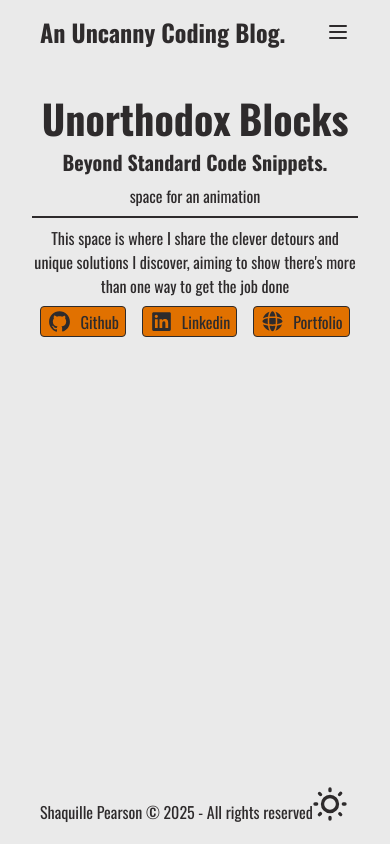
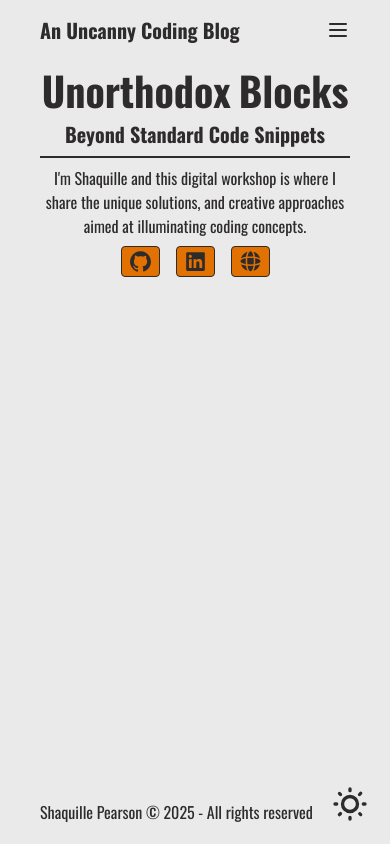
Before and after one commit to SV592/blog-app, a Next.js app: page / in a window 390 px wide. Built offline with nearby package versions, Linux system fonts and the light colour scheme.

Commit message:
more header responsiveness

```diff
--- a/src/app/components/Footer/Footer.tsx
+++ b/src/app/components/Footer/Footer.tsx
@@ -4,7 +4,7 @@ import React from 'react'
 const Footer: React.FC = () => {
   return (
     // Fixed 5 units from the bottom of the viewport
-    <footer className="fixed bottom-5 min-w-[330px]">
+    <footer className="fixed bottom-5">
         <div className="flex">
             {/* Aside contains the copyright */}
             <aside className="flex gap-2 items-center">
--- a/src/app/components/Header/Header.tsx
+++ b/src/app/components/Header/Header.tsx
@@ -4,9 +4,9 @@ import React from 'react'
 const Header: React.FC = () => {
   return (
     // Main container with flex layout for spacing and alignment
-    <div className='flex flex-col mt-10 place-content-between items-center gap-2 xl:gap-0 xl:flex-row'>
+    <div className='flex flex-col place-content-between items-center gap-2 mt-4 md:mt-0'>
       {/* Left section: Title and subtitle */}
-      <div className='flex flex-col items-center font-bold text-[2.5rem] sm:text-[4rem] md:text-[7rem] lg:text-[9rem] xl:flex-row'>
+      <div className='flex flex-col items-center font-bold text-[2.5rem] sm:text-[4rem] md:text-[7rem] lg:text-[9rem]'>
         {/* Main title */}
         <div className='flex gap-2 md:gap-4'>
           <h1>Unorthodox</h1>
@@ -14,18 +14,16 @@ const Header: React.FC = () => {
         </div>
 
           {/* Sub title */}
-          <h1 className='text-xl mx-2 xl:w-25 sm:text-2xl'>Beyond Standard Code Snippets.</h1>
+          <h1 className='text-xl mx-2'>Beyond Standard Code Snippets</h1>
       </div>
 
-      <h1>space for an animation</h1>
-
        {/* Right section: Overview and social links */}
-      <div className='flex flex-col text-center border-t-2 border-l-0 gap-2 py-2 xl:py-0 xl:border-l-2 xl:border-t-0'>
+      <div className='flex flex-col text-center border-t-2 gap-2 py-2'>
         {/* Overview heading */}
-        <h1 className='font-bold text-[1rem] hidden xl:block md:text-xl lg:text-2xl'>Overview</h1>
+        {/* <h1 className='font-bold text-[1rem] hidden xl:block md:text-xl lg:text-2xl'>Welcome</h1> */}
         {/* Overview description */}
-         <p className='text-center text-[1rem] sm:w-full xl:w-80'>
-          This space is where I share the clever detours and unique solutions I discover, aiming to show there&apos;s more than one way to get the job done
+         <p className='text-center text-[1rem]'>
+          I&apos;m Shaquille and this digital workshop is where I share the unique solutions, and creative approaches aimed at illuminating coding concepts.
          </p>
          {/* Social links */}
         <div className='flex justify-center'>
@@ -50,7 +48,7 @@ const Header: React.FC = () => {
               21.4426 14.7097 21.7329 15.1935 21.6361C19.129 20.3135 22 16.6039 22
               12.1845C21.9677 6.70064 17.4839 2.24902 12 2.24902Z"/>
             </svg>
-            <span>Github</span>
+            <span className='hidden md:block'>Github</span>
           </a>
           {/* Linkedin link */}
           <a href="https://www.linkedin.com/in/shaquille-pearson-47bb5a208/" target="_blank" className='social-links'>
@@ -67,7 +65,7 @@ const Header: React.FC = () => {
               14.0613V18.3H10.0968V9.73548H12.6807V10.9258H12.7097C13.0872 10.229 13.9291 9.53226 15.2356
               9.53226C17.9356 9.53226 18.4291 11.2742 18.4291 13.6548V18.3H18.371Z"/>
             </svg>
-            <span>Linkedin</span>
+            <span className='hidden md:block'>Linkedin</span>
           </a>
           {/* Portfolio link */}
           <a href="https://shaquillepearson.com/" target="_blank" className='social-links'>
@@ -128,7 +126,7 @@ const Header: React.FC = () => {
               14.3069 19.0675 14.6072C18.3353 14.8323 17.5105
               15.0093 16.6324 15.1425C16.7122 14.1691 16.7486 13.1794 16.7486 12.2149Z"/>
             </svg>
-          <span>Portfolio</span>
+          <span className='hidden md:block'>Portfolio</span>
         </a>
         </div>
       </div>
--- a/src/app/components/NavBar/Navbar.tsx
+++ b/src/app/components/NavBar/Navbar.tsx
@@ -16,10 +16,10 @@ const Header: React.FC = () => {
     // Navigation bar container with flex layout
     <nav className="flex pt-4 items-center place-content-between relative gap-4">
       {/* Blog title */}
-      <h1 className="text-2xl md:text-3xl font-bold">An Uncanny Coding Blog.</h1>
+      <h1 className="text-xl md:text-2xl lg:text-3xl font-bold">An Uncanny Coding Blog</h1>
 
       {/* Navigation links */}
-      <div className="hidden md:flex gap-4 cursor-pointer">
+      <div className="hidden md:flex gap-2 cursor-pointer">
 
         {/* Link to latest posts */}
         <a className="nav-links">Latest</a>
@@ -40,7 +40,7 @@ const Header: React.FC = () => {
       {/* Hamburger Icon (Shown on small screens, hidden on medium and larger) */}
       <button
         onClick={toggleMenu}
-        className="md:hidden z-10 overflow-hidden" // Added z-index
+        className="md:hidden z-10 overflow-hidden cursor-pointer" // Added z-index
         aria-label="Toggle navigation menu"
       >
         {/* Toggle between hamburger icon and 'X' icon based on menuOpen state */}
--- a/src/app/components/ThemeToggle/ThemeToggle.tsx
+++ b/src/app/components/ThemeToggle/ThemeToggle.tsx
@@ -16,7 +16,7 @@ export const ThemeToggle = () => {
   const isDarkTheme = theme === 'myDarkTheme';
 
   return (
-    <label className="swap swap-rotate fixed bottom-5 right-10 rounded-sm">
+    <label className="swap swap-rotate fixed bottom-5 right-5 rounded-sm">
         {/*Checkbox controls the state */}
         <input type="checkbox" className="theme-controller" checked={isDarkTheme} onChange={handleToggle}/>
 
```
Also changed, not shown: public/browser.gif (added).
